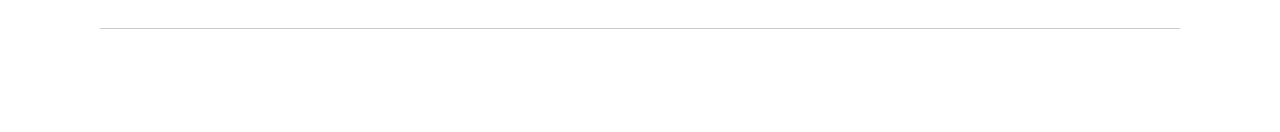
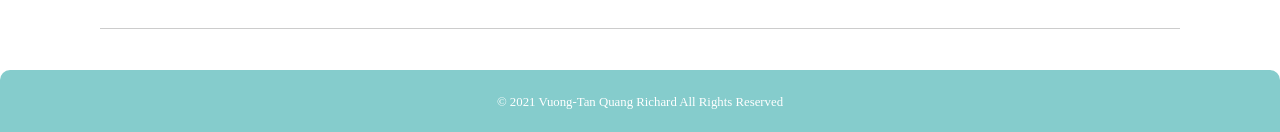
Before and after one commit to vutengklanricsi/bio, a React (Create React App) app: page / in a window 1280 px wide. Shown: the part 4892-5024 px from the top of the page. Before the commit the page ends 4962 px from the top, so only its background shows below. Built offline with nearby package versions, Linux system fonts and the light colour scheme.

Commit message:
adding footer component

```diff
--- /dev/null
+++ b/src/components/footer/index.js
@@ -0,0 +1,12 @@
+import React from "react";
+import "./styles/footer.css";
+
+export default function Footer() {
+  return (
+    <div className="footer-frame">
+      <div className="footer-text">
+        © 2021 Vuong-Tan Quang Richard All Rights Reserved
+      </div>
+    </div>
+  );
+}
--- /dev/null
+++ b/src/components/footer/styles/footer.css
@@ -0,0 +1,18 @@
+.footer-frame {
+  display: flex;
+  justify-content: center;
+  background-color: rgb(133, 204, 204);
+  border-top-left-radius: 10px;
+  border-top-right-radius: 10px;
+}
+.footer-text {
+  padding: 10px;
+  margin: 15px;
+  font-size: 1vw;
+  color: white;
+}
+@media screen and (max-width: 900px) {
+  .footer-text {
+    font-size: 2vw;
+  }
+}
--- a/src/page/homePage.js
+++ b/src/page/homePage.js
@@ -3,6 +3,7 @@ import Introduction from "../components/introduction/index";
 import About from "../components/about/index";
 import Skills from "../components/skills/index";
 import Projects from "../components/projects/index";
+import Footer from "../components/footer/index";
 
 export default function HomePage() {
   return (
@@ -11,6 +12,7 @@ export default function HomePage() {
       <Skills />
       <About />
       <Projects />
+      <Footer />
     </>
   );
 }
```
Also changed, not shown: 1 other file (tests, documents, lock files or other folders).
